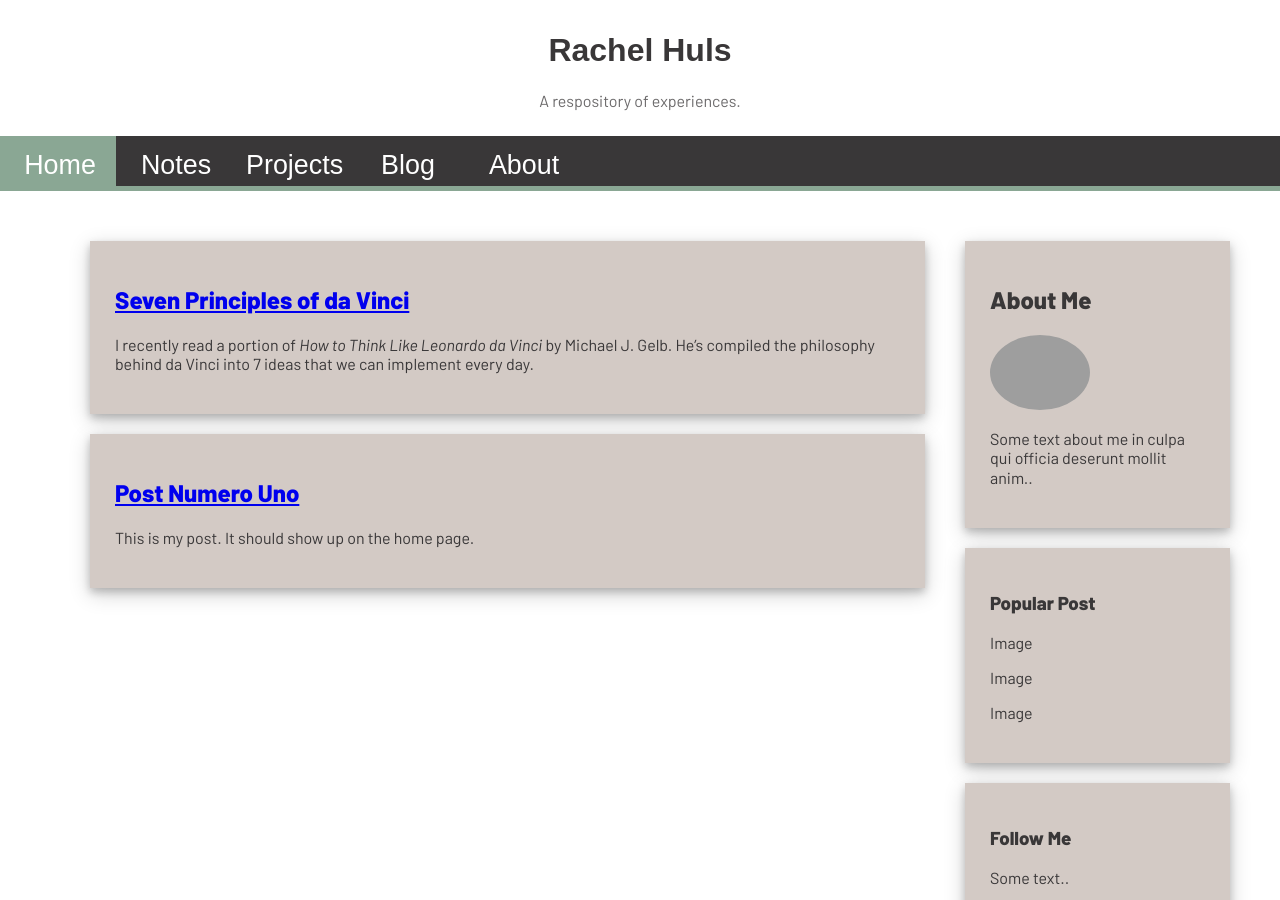
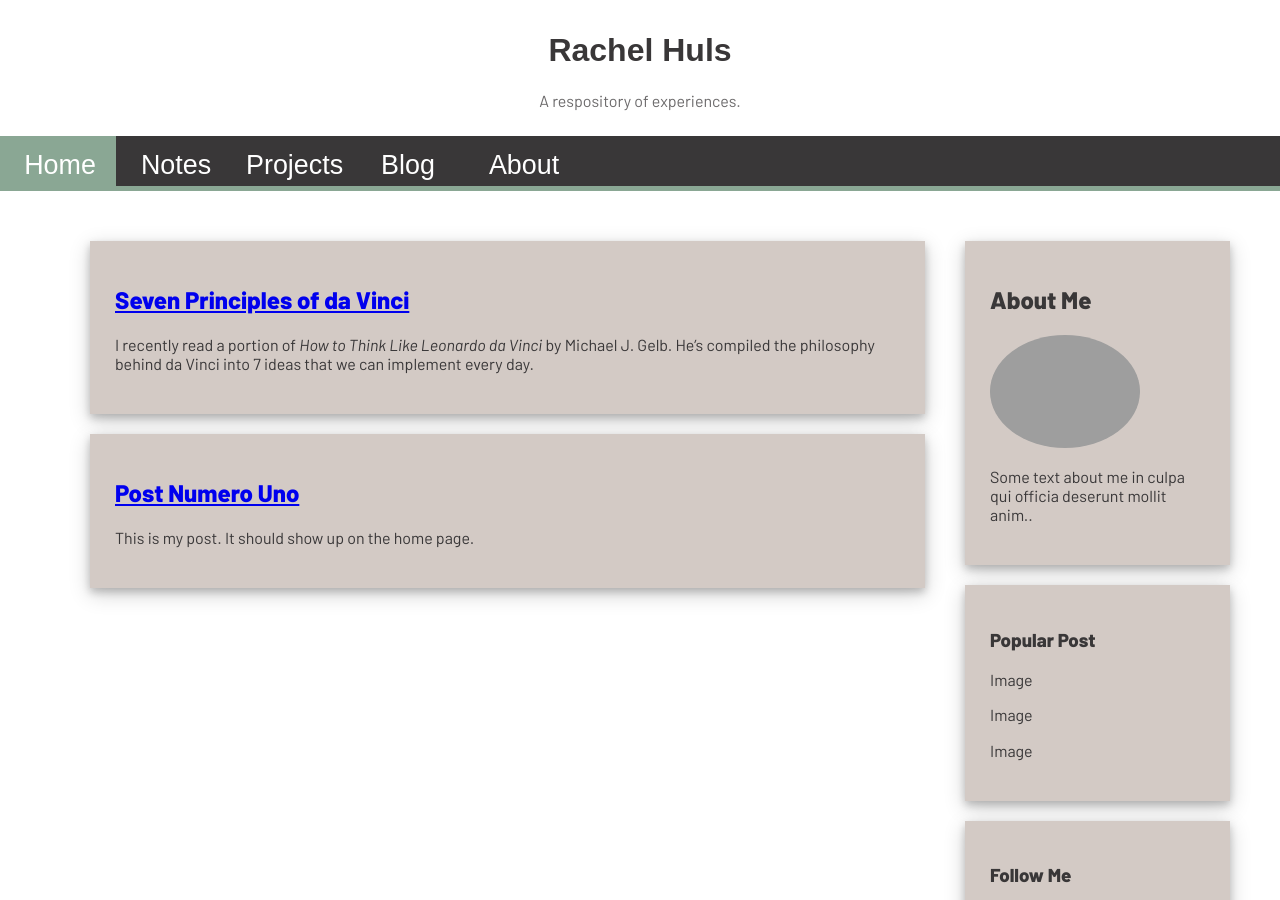
Before and after one commit to rachelhuls/rachelhuls.github.io, a Jekyll site: the page built from index.html, in a window 1280 px wide and 900 px high. Built offline with Jekyll 4.4.1, drawn with Linux system fonts in a browser that asks for light colours; some web fonts are replaced.

Commit message:
Update index.html

```diff
--- a/index.html
+++ b/index.html
@@ -16,8 +16,10 @@ title: Home
     <div class="card">
       <h2>About Me</h2>
       <div class="profile-pic">
-		    <img class="img-circle" width="100" src="{{ site.url }}static/img/{{ site.profile_pic }}" alt=" image">
-	    </div>
+	      <div class="center">
+		    <img class="img-circle" width="150"  src="{{ site.url }}static/img/{{ site.profile_pic }}" alt="Profile Image">
+	    	</div>
+	  </div>
       <p>Some text about me in culpa qui officia deserunt mollit anim..</p>
     </div>
     <div class="card">
```
